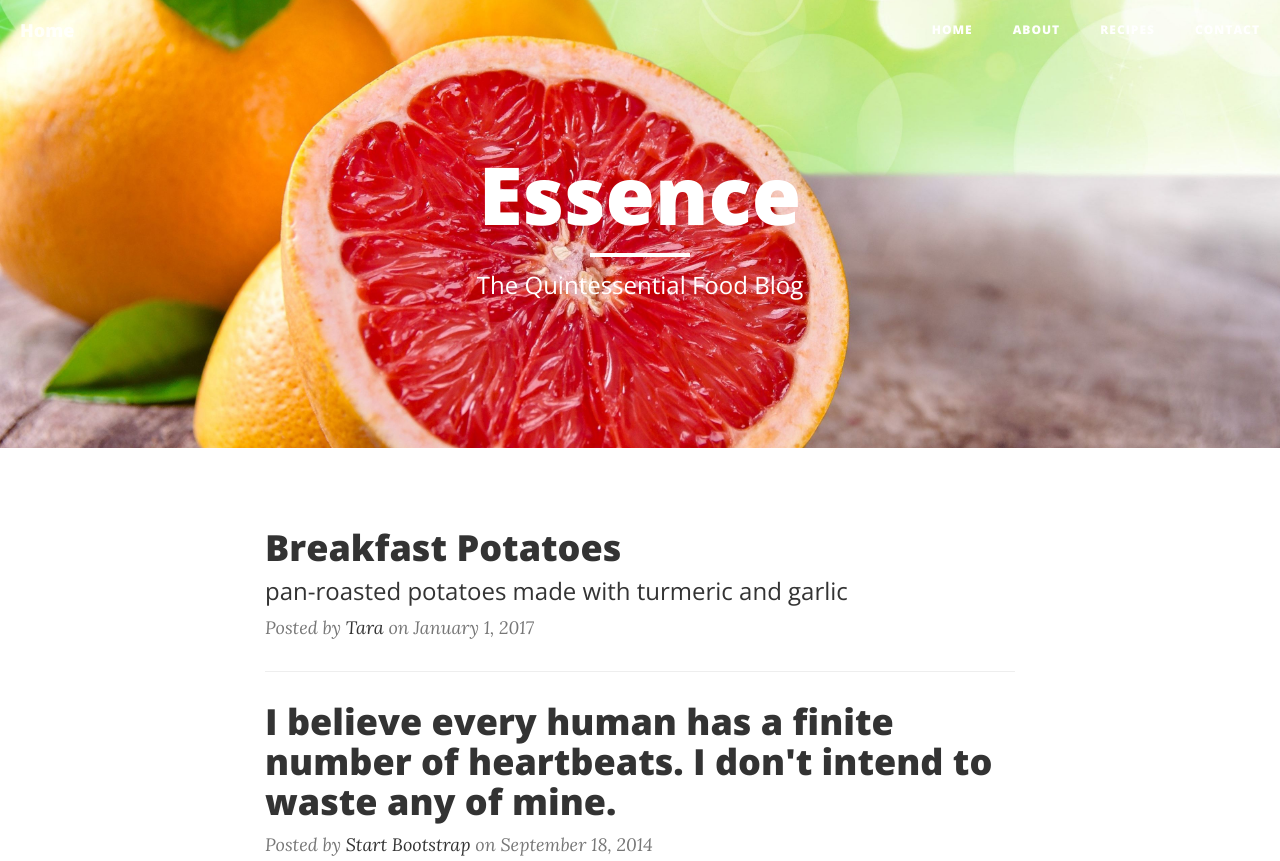
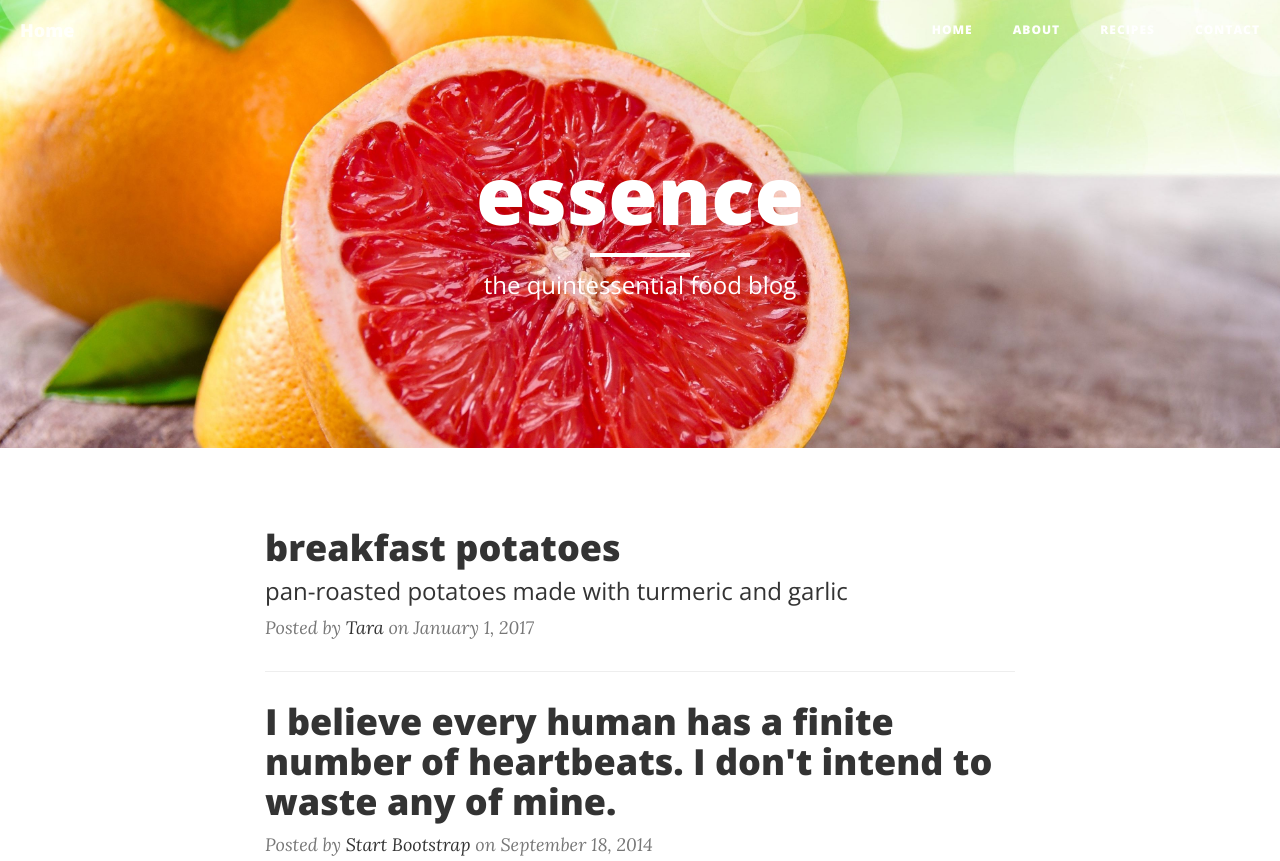
Before and after one commit to tash7827/foodblog3, a website: page index.html in a window 1280 px wide. Shown: the top 861 px of the page. Drawn offline with nearby package versions, Linux system fonts and the light colour scheme.

Commit message:
made everything lowercase

```diff
--- a/index.html
+++ b/index.html
@@ -9,7 +9,7 @@
     <meta name="description" content="">
     <meta name="author" content="">
 
-    <title>Essence</title>
+    <title>essence</title>
 
     <!-- Bootstrap Core CSS -->
     <link href="vendor/bootstrap/css/bootstrap.min.css" rel="stylesheet">
@@ -74,9 +74,9 @@
             <div class="row">
                 <div class="col-lg-8 col-lg-offset-2 col-md-10 col-md-offset-1">
                     <div class="site-heading">
-                        <h1>Essence</h1>
+                        <h1>essence</h1>
                         <hr class="small">
-                        <span class="subheading">The Quintessential Food Blog</span>
+                        <span class="subheading">the quintessential food blog</span>
                     </div>
                 </div>
             </div>
@@ -90,7 +90,7 @@
                 <div class="post-preview">
                     <a href="bp1.html">
                         <h2 class="post-title">
-                            Breakfast Potatoes
+                            breakfast potatoes
                         </h2>
                         <h3 class="post-subtitle">
                             pan-roasted potatoes made with turmeric and garlic
```
